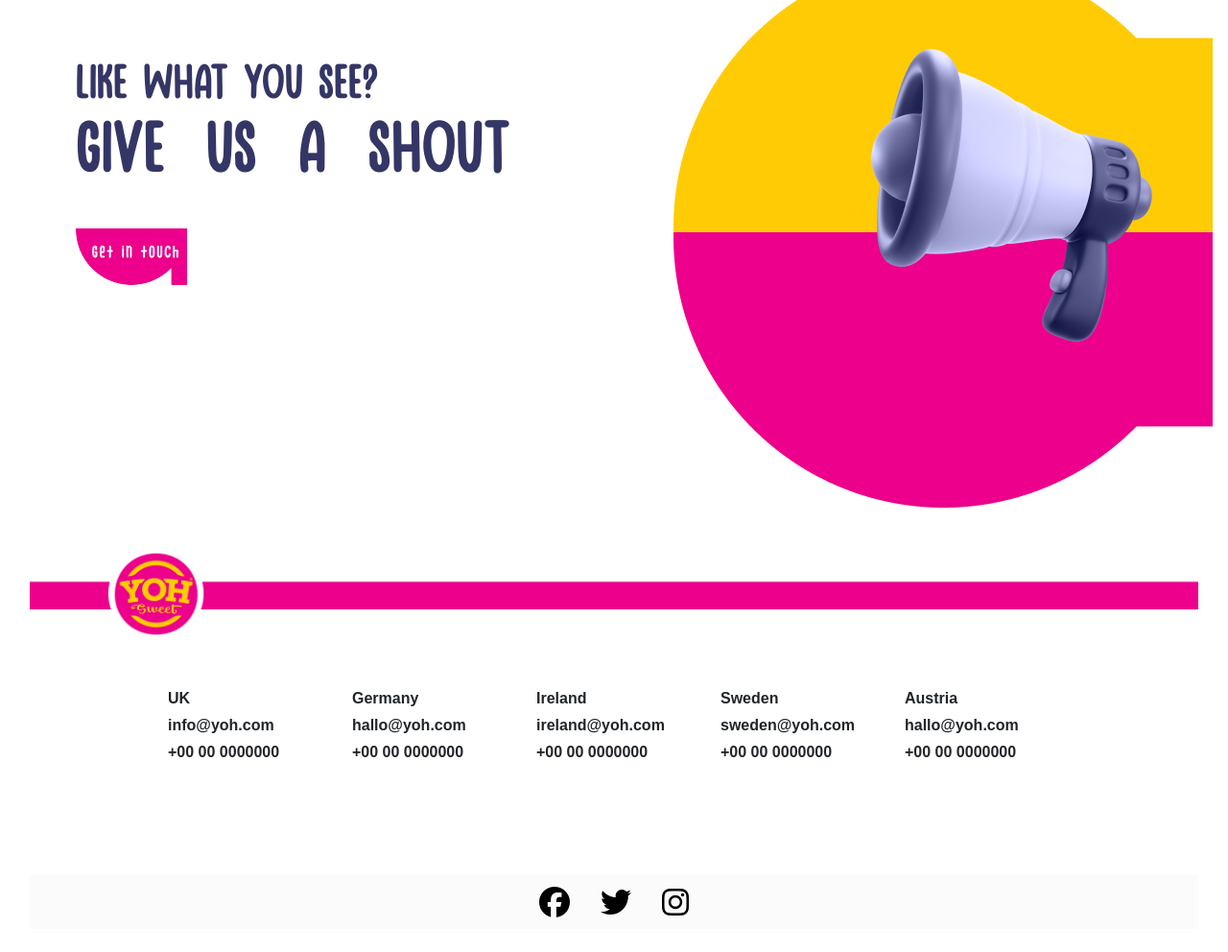
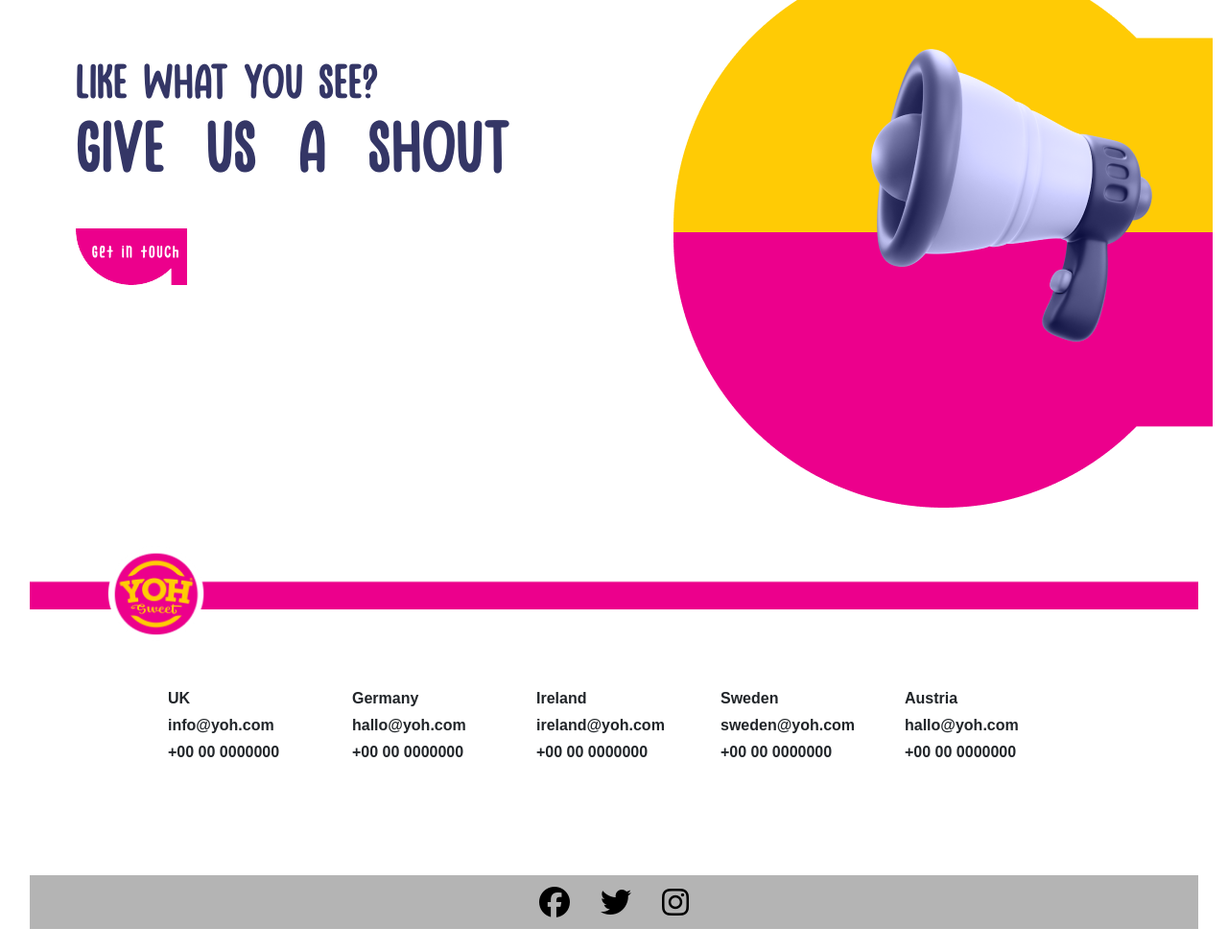
Before and after one commit to thomas-shelbby/Yoh-Sweet, a plain HTML site: page index.html in a window 1280 px wide. Shown: the part 10024-11016 px from the top of the page at 96% size. Drawn offline with nearby package versions, Linux system fonts and the light colour scheme; a web font is replaced by a local one.

Commit message:
footer-bg-change

```diff
--- a/style.css
+++ b/style.css
@@ -565,7 +565,7 @@ body {
 }
 
 .footer-bg-icon {
-   background-color: #fbfbfb;
+   background-color: #b4b4b4;
 }
 
 .fa-brands {
```
Also changed, not shown: index.html (line endings or trailing spaces).
